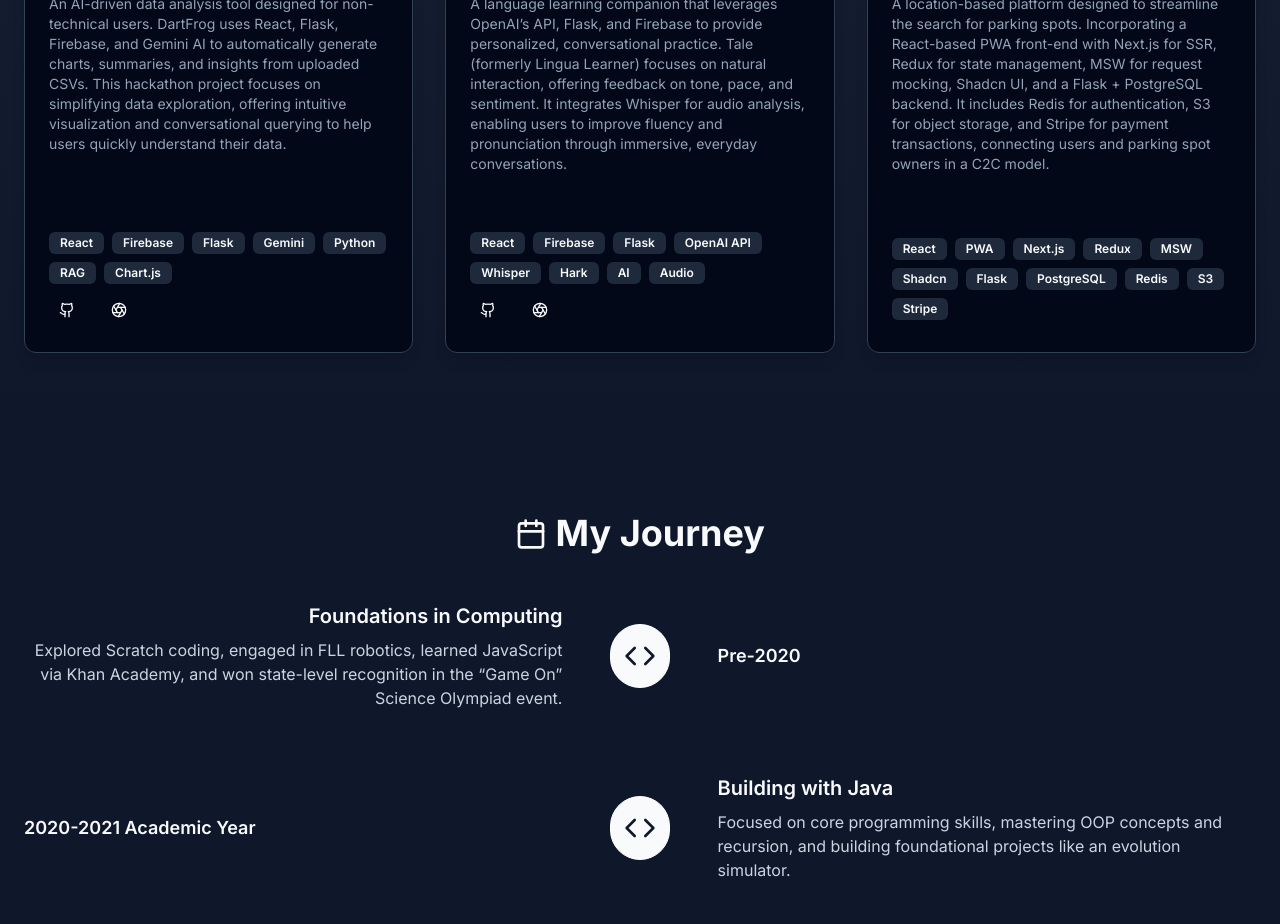
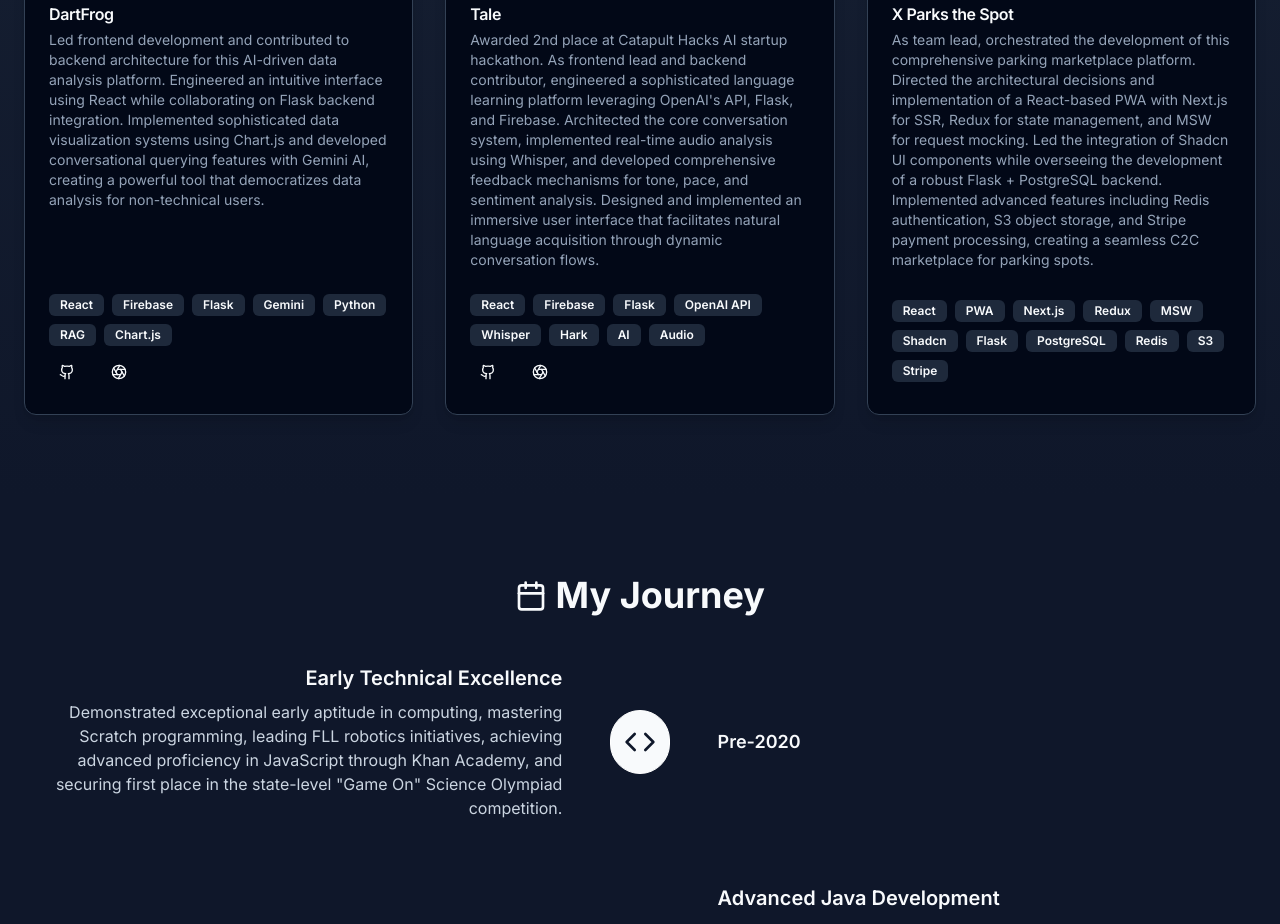
Before and after one commit to pkurto16/portfolio-site, a Next.js app: page / in a window 1280 px wide. Shown: the part 1848-2772 px from the top of the page. Built offline with nearby package versions, Linux system fonts and the light colour scheme.

Commit message:
Filling out more, adding picture view and editing text

```diff
--- a/src/app/page.tsx
+++ b/src/app/page.tsx
@@ -28,7 +28,7 @@ const projects = [
             '/fib-heap/fib-heap1.png',
             '/fib-heap/fib-heap2.png'
         ],
-        tags: ['Java', 'Data Structures', 'Algorithms'],
+        tags: ['Java', 'Data Structures', 'Algorithms', 'Optimization'],
         github: 'https://github.com/pkurto16/FibHeap',
         devpost: ''
     },
@@ -36,7 +36,7 @@ const projects = [
         id: 2,
         title: 'SwipeSwap',
         description:
-            'A mobile application enabling frictionless exchanges of meal swipes. Built during a collegiate hackathon, it uses Flutter for a fluid UI, Firebase for real-time data, and Cloud Functions for backend logic. Users can list dining halls, set prices, buy and sell swipes, and enjoy seamless integration with Google Maps for location context.',
+            'Contributed to backend architecture and supported frontend integration for this innovative mobile application enabling frictionless exchanges of meal swipes. Built during a collegiate hackathon, I integrated Firebase for real-time data, and collaborated on Cloud Functions development. Engineered comprehensive features including dining hall listings, dynamic pricing systems, and seamless Google Maps integration.',
         images: [
             '/swipe-swap/swipe-swap1.jpg',
             '/swipe-swap/swipe-swap2.jpg'
@@ -51,7 +51,7 @@ const projects = [
         id: 3,
         title: 'Purdue Schedulings',
         description:
-            'A web application that harnesses advanced AI techniques, Retrieval Augmented Generation (RAG), and vector databases to optimize course scheduling at Purdue. By integrating React, Flask, Gemini AI, ChromaDB, and Firebase, it provides dynamic widgets, real-time interaction, and intelligent recommendations based on the Purdue course catalog, professor ratings, and average GPA data.',
+            'Served as frontend lead while contributing significantly to backend development. Architected and implemented a sophisticated web application leveraging advanced AI techniques, including Retrieval Augmented Generation (RAG) and vector databases, to revolutionize course scheduling at Purdue. Spearheaded the integration of React, Flask, Gemini AI, ChromaDB, and Firebase, delivering dynamic widgets and intelligent recommendations based on comprehensive university data.',
         images: [
             '/boiler-schedulings/boiler-schedulings1.jpg',
             '/boiler-schedulings/boiler-schedulings2.jpg'
@@ -66,7 +66,7 @@ const projects = [
         id: 4,
         title: 'DartFrog',
         description:
-            'An AI-driven data analysis tool designed for non-technical users. DartFrog uses React, Flask, Firebase, and Gemini AI to automatically generate charts, summaries, and insights from uploaded CSVs. This hackathon project focuses on simplifying data exploration, offering intuitive visualization and conversational querying to help users quickly understand their data.',
+            'Led frontend development and contributed to backend architecture for this AI-driven data analysis platform. Engineered an intuitive interface using React while collaborating on Flask backend integration. Implemented sophisticated data visualization systems using Chart.js and developed conversational querying features with Gemini AI, creating a powerful tool that democratizes data analysis for non-technical users.',
         images: [
             '/dartfrog/dartfrog1.jpg',
             '/dartfrog/dartfrog2.jpg',
@@ -81,7 +81,7 @@ const projects = [
         id: 5,
         title: 'Tale',
         description:
-            'A language learning companion that leverages OpenAI’s API, Flask, and Firebase to provide personalized, conversational practice. Tale (formerly Lingua Learner) focuses on natural interaction, offering feedback on tone, pace, and sentiment. It integrates Whisper for audio analysis, enabling users to improve fluency and pronunciation through immersive, everyday conversations.',
+            'Awarded 2nd place at Catapult Hacks AI startup hackathon. As frontend lead and backend contributor, engineered a sophisticated language learning platform leveraging OpenAI\'s API, Flask, and Firebase. Architected the core conversation system, implemented real-time audio analysis using Whisper, and developed comprehensive feedback mechanisms for tone, pace, and sentiment analysis. Designed and implemented an immersive user interface that facilitates natural language acquisition through dynamic conversation flows.',
         images: [
             '/tale/tale1.png',
             '/tale/tale2.png'
@@ -94,7 +94,7 @@ const projects = [
         id: 6,
         title: 'X Parks the Spot',
         description:
-            'A location-based platform designed to streamline the search for parking spots. Incorporating a React-based PWA front-end with Next.js for SSR, Redux for state management, MSW for request mocking, Shadcn UI, and a Flask + PostgreSQL backend. It includes Redis for authentication, S3 for object storage, and Stripe for payment transactions, connecting users and parking spot owners in a C2C model.',
+            'As team lead, orchestrated the development of this comprehensive parking marketplace platform. Directed the architectural decisions and implementation of a React-based PWA with Next.js for SSR, Redux for state management, and MSW for request mocking. Led the integration of Shadcn UI components while overseeing the development of a robust Flask + PostgreSQL backend. Implemented advanced features including Redis authentication, S3 object storage, and Stripe payment processing, creating a seamless C2C marketplace for parking spots.',
         images: [
             '/xpark/xpark1.png',
             '/xpark/xpark2.png'
@@ -111,65 +111,65 @@ const timelineEvents = [
     {
         id: 1,
         date: 'Pre-2020',
-        title: 'Foundations in Computing',
+        title: 'Early Technical Excellence',
         description:
-            'Explored Scratch coding, engaged in FLL robotics, learned JavaScript via Khan Academy, and won state-level recognition in the “Game On” Science Olympiad event.',
+            'Demonstrated exceptional early aptitude in computing, mastering Scratch programming, leading FLL robotics initiatives, achieving advanced proficiency in JavaScript through Khan Academy, and securing first place in the state-level "Game On" Science Olympiad competition.',
         icon: Code
     },
     {
         id: 2,
         date: '2020-2021 Academic Year',
-        title: 'Building with Java',
+        title: 'Advanced Java Development',
         description:
-            'Focused on core programming skills, mastering OOP concepts and recursion, and building foundational projects like an evolution simulator.',
+            'Excelled in complex programming challenges, establishing expertise in OOP principles and advanced recursion techniques. Led the development of sophisticated projects, including a cutting-edge evolution simulator that showcased exceptional problem-solving abilities.',
         icon: Code
     },
     {
         id: 3,
         date: 'Summer 2022',
-        title: 'Hands-On Engineering at FirstBuild',
+        title: 'Innovation Leadership at FirstBuild',
         description:
-            'Interned at FirstBuild, integrating hardware and software. Created 3D-printed sensors, leveraged APIs, and gained practical engineering experience.',
+            'Spearheaded multiple high-impact projects at FirstBuild, seamlessly integrating hardware and software solutions. Pioneered the development of custom 3D-printed sensor systems, architected sophisticated API implementations, and demonstrated outstanding engineering leadership.',
         icon: Briefcase
     },
     {
         id: 4,
         date: '2022-2023 Academic Year',
-        title: 'Advanced Data Structures & Algorithms',
+        title: 'DSA Excellence & Innovation',
         description:
-            'Undertook a rigorous DSA course. Implemented AVL Trees, Tries, and Fibonacci Heaps, strengthening algorithmic problem-solving skills.',
+            'Mastered advanced data structures and algorithms, implementing sophisticated solutions including AVL Trees, Tries, and Fibonacci Heaps. Consistently demonstrated exceptional problem-solving capabilities and technical innovation in complex algorithmic challenges.',
         icon: Code
     },
     {
         id: 5,
         date: 'Summer 2023',
-        title: 'SmartHome AI at GE Appliances',
+        title: 'Technical Leadership at GE Appliances',
         description:
-            'Developed a recipe scraping REST API, integrated ChatGPT-based features, and improved backend infrastructure. Earned recognition for significant contributions.',
+            'Led the development of a sophisticated recipe scraping REST API, pioneered ChatGPT integration features, and orchestrated significant backend infrastructure improvements. Received special recognition for exceptional contributions that redefined smart home capabilities.',
         icon: Briefcase
     },
     {
         id: 6,
         date: '2023-2024 Academic Year',
-        title: 'Collegiate Hackathons & Purdue CS',
+        title: 'Technical Excellence & Innovation Leadership',
         description:
-            'Advanced in Purdue’s CS program and participated in multiple collegiate hackathons. Gained practical experience and achieved 2nd place at a major AI startup competition. Joined Purdue ARC to work on robotics and software innovation.',
+            'Distinguished performance in Purdue\'s CS program while leading multiple award-winning hackathon teams. Secured 2nd place in a major AI startup competition, showcasing exceptional technical and leadership abilities. Assumed key technical role in Purdue ARC, driving robotics innovation and software development initiatives.',
         icon: Code
     },
     {
         id: 7,
         date: 'Summer 2024',
-        title: 'Core IoT at GE Appliances',
+        title: 'IoT Architecture Leadership at GE',
         description:
-            'Interned at GE Appliances Core IoT, focusing on large-scale over-the-air updates, predictive modeling, and secure automation for millions of connected appliances.',
+            'Leading critical initiatives in GE Appliances Core IoT division, architecting large-scale over-the-air update systems, developing sophisticated predictive models, and implementing secure automation solutions impacting millions of connected devices.',
         icon: Briefcase
     },
     {
         id: 8,
         date: '2024-Present',
-        title: 'Scaling Up and Innovating',
+        title: 'Technical Innovation & Leadership',
         description:
-            'Continuing development with Purdue ARC and building solutions like “X Parks the Spot.” Further expanding technical leadership, exploring advanced AI and automation initiatives.',
+            'Driving technological advancement through leadership roles in Purdue ARC and spearheading innovative solutions like "X Parks the Spot." Leading multiple teams in exploring cutting-edge AI applications and automation initiatives, while expanding influence in technical leadership positions.',
         icon: Rocket
     }
 ]
@@ -182,7 +182,7 @@ export default function Home() {
     useEffect(() => {
         const timer = setTimeout(() => {
             setIsLoading(false)
-        }, 1500)
+        }, 500)
         return () => clearTimeout(timer)
     }, [])
 
@@ -348,8 +348,7 @@ function Hero() {
                     transition={{ duration: 0.8, ease: "easeOut" }}
                 >
                     <Avatar className="w-40 h-40 mx-auto mb-8 border-4 border-primary shadow-lg">
-                        <AvatarImage src="/placeholder.svg?height=160&width=160" alt="Peter Kurto" />
-                        <AvatarFallback>PK</AvatarFallback>
+                        <AvatarImage src="/avatar.jpeg" alt="Peter Kurto" />
                     </Avatar>
                 </motion.div>
                 <motion.div
@@ -404,20 +403,69 @@ function Projects() {
 }
 
 function ProjectCard({ project, index }) {
-    const [currentImageIndex, setCurrentImageIndex] = useState(0)
-    const [ref, inView] = useInView({ triggerOnce: true, threshold: 0.1 })
+    const [currentImageIndex, setCurrentImageIndex] = useState(0);
+    const [isOverlayOpen, setIsOverlayOpen] = useState(false);
+    const [ref, inView] = useInView({ triggerOnce: true, threshold: 0.1 });
 
-    const handleNext = () => {
-        setCurrentImageIndex((prevIndex) => (prevIndex + 1) % project.images.length)
-    }
+    const handleNext = (e) => {
+        e.stopPropagation();
+        setCurrentImageIndex((prevIndex) => (prevIndex + 1) % project.images.length);
+    };
 
-    const handlePrev = () => {
+    const handlePrev = (e) => {
+        e.stopPropagation();
         setCurrentImageIndex((prevIndex) =>
             prevIndex === 0 ? project.images.length - 1 : prevIndex - 1
-        )
-    }
+        );
+    };
+
+    const ImageOverlay = () => (
+        <AnimatePresence>
+            {isOverlayOpen && (
+                <motion.div
+                    className="fixed inset-0 z-50 flex items-center justify-center bg-black/90"
+                    onClick={() => setIsOverlayOpen(false)}
+                >
+                    <button
+                        className="absolute top-4 right-4 text-white p-2 rounded-full hover:bg-white/20"
+                        onClick={() => setIsOverlayOpen(false)}
+                    >
+                        <X className="w-6 h-6" />
+                    </button>
+
+                    <div className="relative max-w-7xl max-h-[90vh] w-full h-full flex items-center justify-center p-4">
+                        <Image
+                            src={project.images[currentImageIndex]}
+                            alt={project.title}
+                            width={1200}
+                            height={800}
+                            className="object-contain max-h-full"
+                        />
+
+                        {project.images.length > 1 && (
+                            <>
+                                <button
+                                    onClick={handlePrev}
+                                    className="absolute left-8 top-1/2 transform -translate-y-1/2 bg-black/70 text-white rounded-full p-4 hover:bg-black/90 text-2xl"
+                                >
+                                    ‹
+                                </button>
+                                <button
+                                    onClick={handleNext}
+                                    className="absolute right-8 top-1/2 transform -translate-y-1/2 bg-black/70 text-white rounded-full p-4 hover:bg-black/90 text-2xl"
+                                >
+                                    ›
+                                </button>
+                            </>
+                        )}
+                    </div>
+                </motion.div>
+            )}
+        </AnimatePresence>
+    );
 
     return (
+        <>
             <motion.div
                 ref={ref}
                 initial={{ opacity: 0, y: 50 }}
@@ -426,7 +474,10 @@ function ProjectCard({ project, index }) {
             >
                 <Card className="flex flex-col h-full min-h-[600px] overflow-hidden border border-slate-700 shadow-lg hover:shadow-xl hover:-translate-y-1 transition-all duration-300">
                     <CardHeader className="p-0 relative">
-                    <div className="relative w-full h-48 overflow-hidden flex items-center justify-center bg-black">
+                        <div
+                            className="relative w-full h-48 overflow-hidden flex items-center justify-center bg-black cursor-pointer"
+                            onClick={() => setIsOverlayOpen(true)}
+                        >
                             <Image
                                 src={project.images[currentImageIndex]}
                                 alt={project.title}
@@ -483,7 +534,9 @@ function ProjectCard({ project, index }) {
                     </CardFooter>
                 </Card>
             </motion.div>
-    )
+            <ImageOverlay />
+        </>
+    );
 }
 
 function Timeline() {
@@ -519,17 +572,27 @@ function TimelineEvent({ event, index }) {
             initial={{ opacity: 0, y: 50 }}
             animate={inView ? { opacity: 1, y: 0 } : {}}
             transition={{ duration: 0.5, delay: index * 0.2 }}
-            className={`flex items-center mb-16 ${index % 2 === 0 ? 'flex-row' : 'flex-row-reverse'}`}
+            className={`flex flex-col md:flex-row items-center mb-8 md:mb-16 ${
+                index % 2 === 0 ? 'md:flex-row' : 'md:flex-row-reverse'
+            }`}
         >
-            <div className={`w-1/2 ${index % 2 === 0 ? 'text-right pr-8' : 'text-left pl-8'}`}>
-                <h3 className="text-xl font-semibold mb-2">{event.title}</h3>
-                <p className="text-slate-300">{event.description}</p>
+            <div
+                className={`w-full md:w-1/2 text-center md:text-left mb-4 md:mb-0 ${
+                    index % 2 === 0 ? 'md:text-right md:pr-8' : 'md:text-left md:pl-8'
+                }`}
+            >
+                <h3 className="text-lg md:text-xl font-semibold mb-2">{event.title}</h3>
+                <p className="text-slate-300 text-sm md:text-base">{event.description}</p>
             </div>
-            <div className="w-16 h-16 bg-primary rounded-full flex items-center justify-center z-10 border border-white shadow-glow mx-4">
-                <event.icon className="w-8 h-8 text-primary-foreground" />
+
+            <div className="w-12 h-12 md:w-16 md:h-16 bg-primary rounded-full flex items-center justify-center z-10 border border-white shadow-glow mx-4 my-2 md:my-0">
+                <event.icon className="w-6 h-6 md:w-8 md:h-8 text-primary-foreground" />
             </div>
-            <div className={`w-1/2 ${index % 2 === 0 ? 'pl-8' : 'pr-8'}`}>
-                <span className="text-lg font-semibold text-primary">{event.date}</span>
+
+            <div className={`w-full md:w-1/2 text-center md:text-left ${
+                index % 2 === 0 ? 'md:pl-8' : 'md:pr-8'
+            }`}>
+                <span className="text-base md:text-lg font-semibold text-primary">{event.date}</span>
             </div>
         </motion.div>
     )
```
Also changed, not shown: public/avatar.jpeg (added). Lines whose indentation alone changed are shown as unchanged.
